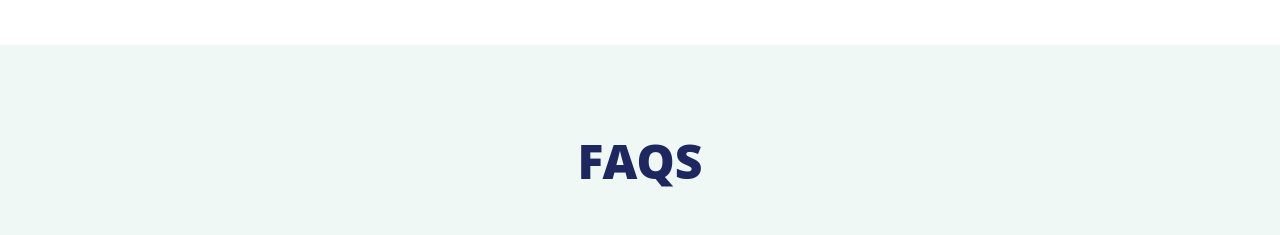
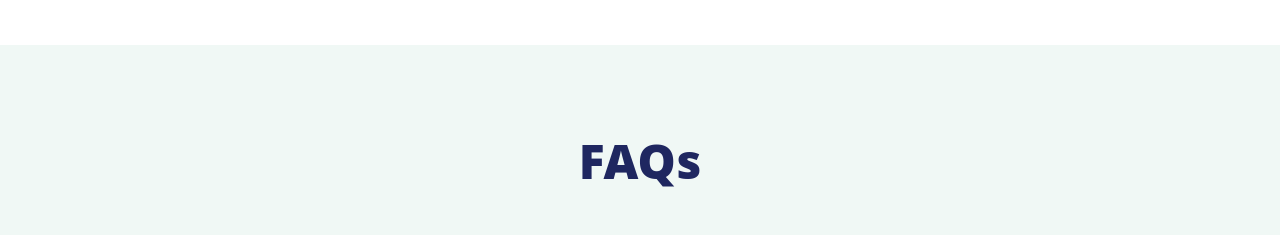
Before and after one commit to SteamyCutie/cryptokaiju-frontend, a React (Create React App) app: page / in a window 1280 px wide. Shown: the part 2500-2735 px from the top of the page. Built offline with nearby package versions, Linux system fonts and the light colour scheme.

Commit message:
fix: FAQ style

```diff
--- a/src/components/FAQ.tsx
+++ b/src/components/FAQ.tsx
@@ -4,7 +4,7 @@ import FAQItem from "./utils/FAQItem"
 const FAQ: React.FC = () => {
   return (
     <div id="faq" className="grid justify-items-center items-center gap-10 bg-light-sky mt-20 py-10">
-      <div className="font-extrabold text-dark-blue uppercase text-[2rem] md:text-[2.5rem] lg:text-[3rem] mt-10">FAQs</div>
+      <div className="font-extrabold text-dark-blue text-[2rem] md:text-[2.5rem] lg:text-[3rem] mt-10">FAQs</div>
       <div className="grid w-4/5 lg:w-3/5 text-center text-[1rem] md:text-[1.25rem] lg:text-[1.5rem] gap-4">
         {
           kaijuFAQs.map((item, idx) =>
```
